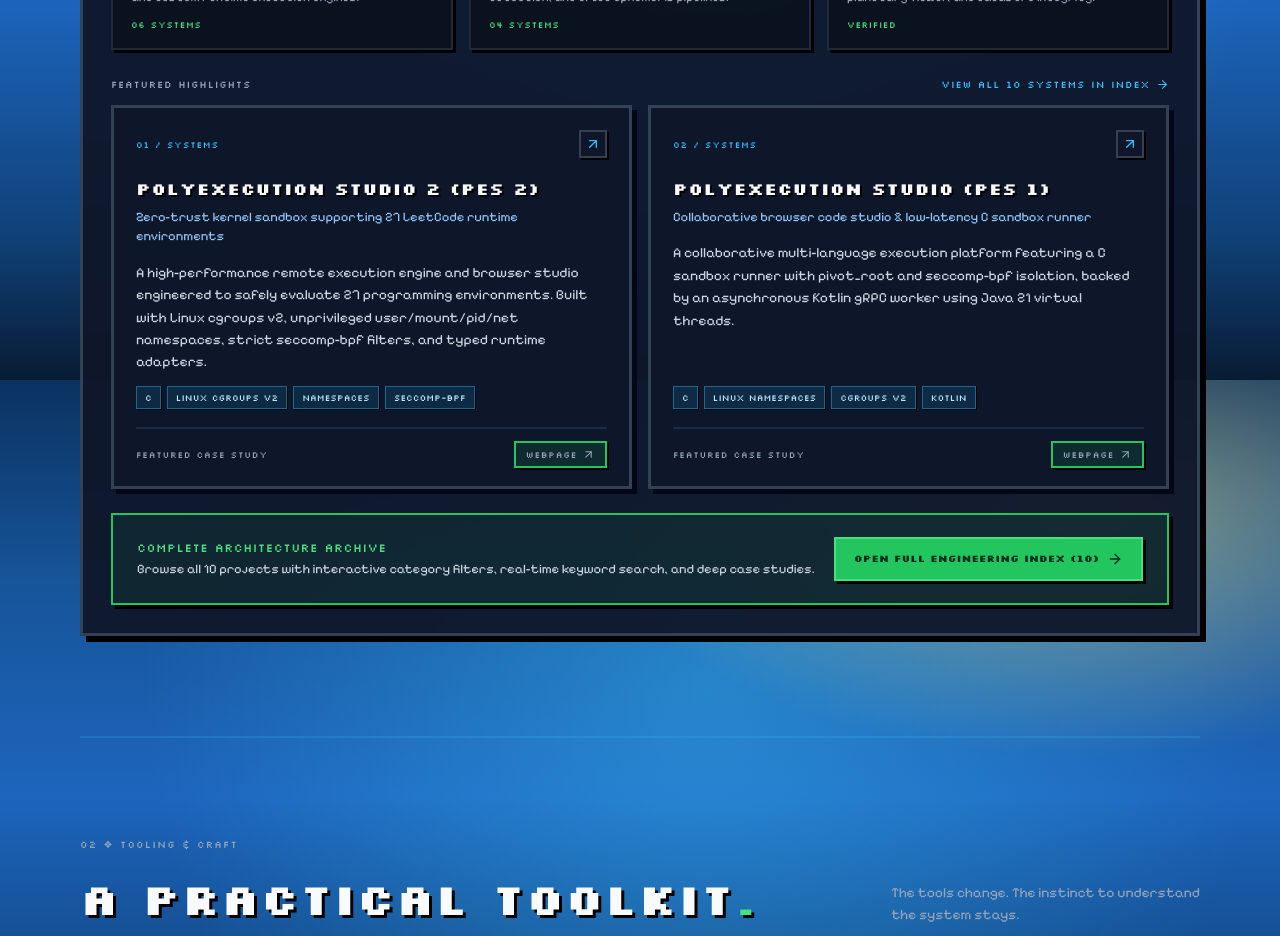
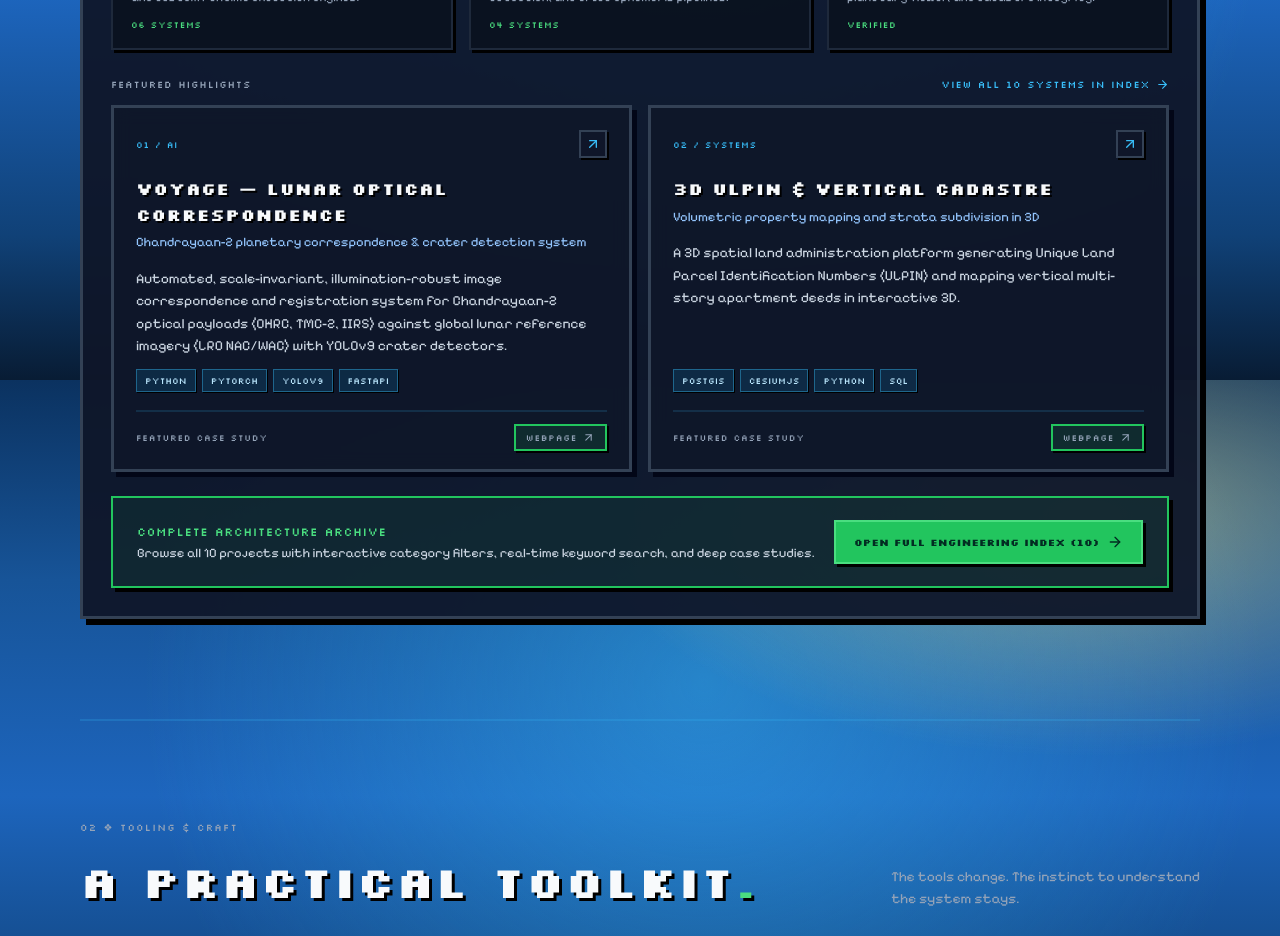
Before and after one commit to piyushshukla11/Resume, a Next.js app: page / in a window 1280 px wide. Shown: the part 1220-2156 px from the top of the page. Built offline with nearby package versions, Linux system fonts and the light colour scheme; no server answers.

Commit message:
feat(projects): feature Voyage and 3D ULPIN in homepage highlights; reword PES 2 to 27 programming environments

```diff
--- a/components/portfolio.tsx
+++ b/components/portfolio.tsx
@@ -45,6 +45,13 @@ export function Portfolio() {
   const leetcodeUsername = process.env.NEXT_PUBLIC_LEETCODE_USERNAME;
   const codechefUsername = process.env.NEXT_PUBLIC_CODECHEF_USERNAME;
   const projects = useMemo(() => [...featuredProjects, ...curated], [curated]);
+  const highlightProjects = useMemo(() => {
+    const highlightIds = ["voyage", "ulpin-cadastre"];
+    const list = highlightIds
+      .map((id) => projects.find((p) => p.id === id))
+      .filter(Boolean) as PortfolioProject[];
+    return list.length === 2 ? list : projects.slice(0, 2);
+  }, [projects]);
 
   useEffect(() => {
     let alive = true;
@@ -151,7 +158,7 @@ export function Portfolio() {
               </Link>
             </div>
             <div className="project-grid">
-              {featuredProjects.slice(0, 2).map((project, index) => (
+              {highlightProjects.map((project, index) => (
                 <Link key={project.id} href={`/projects/${project.id}`} className="project-card">
                   <span className="project-card-top">
                     <span className="project-count">{String(index + 1).padStart(2, "0")} / {project.category.toUpperCase()}</span>
--- a/lib/projects.ts
+++ b/lib/projects.ts
@@ -23,7 +23,7 @@ export const featuredProjects: PortfolioProject[] = [
   {
     id: "polyexecution-studio2",
     title: "PolyExecution Studio 2 (PES 2)",
-    subtitle: "Zero-trust kernel sandbox supporting 27 LeetCode runtime environments",
+    subtitle: "Zero-trust kernel sandbox supporting 27 programming environments",
     category: "systems",
     tags: ["C", "Linux cgroups v2", "Namespaces", "seccomp-bpf", "Python", "gRPC", "27 Runtimes"],
     summary: "A high-performance remote execution engine and browser studio engineered to safely evaluate 27 programming environments. Built with Linux cgroups v2, unprivileged user/mount/pid/net namespaces, strict seccomp-bpf filters, and typed runtime adapters.",
@@ -32,17 +32,17 @@ export const featuredProjects: PortfolioProject[] = [
       "Custom Linux native runner written in C leveraging clone(), unshare(CLONE_NEWPID | CLONE_NEWNET | CLONE_NEWNS), and pivot_root for sub-millisecond container creation.",
       "Strict resource bounding with setrlimit() for CPU time, file size, stack depth, and RLIMIT_NOFILE to prevent fork bombs and file descriptor leaks.",
       "Seccomp-BPF least-privilege filter profiles tailored per language, permitting sched_setaffinity(pid == 0) for runtimes like CoreCLR while default-denying socket() and elevated syscalls.",
-      "Control plane decoupled from the native worker via gRPC streams, handling lifecycle milestones from accepted, compiling, to running and result collection across 27 LeetCode environments.",
+      "Control plane decoupled from the native worker via gRPC streams, handling lifecycle milestones from accepted, compiling, to running and result collection across 27 programming environments.",
     ],
     challengesSolved: [
       "Eliminated container daemon latency, dropping process isolation startup from ~450ms (Docker) to <12ms native execution.",
-      "Engineered typed RuntimeAdapter abstractions for 27 LeetCode environments ranging from GCC/Clang and JVM to BEAM VM and disposable PostgreSQL.",
+      "Engineered typed RuntimeAdapter abstractions for 27 programming environments ranging from GCC/Clang and JVM to BEAM VM and disposable PostgreSQL.",
       "Prevented CoreCLR .NET 10 startup out-of-memory errors by tuning virtual memory limits and file size allowances for memfd JIT compilation buffers.",
       "Enforced zero cgroup leftovers through rigorous delegated cgroup v2 subtree cleanup on process completion.",
     ],
     metrics: [
       { label: "Worker Startup", value: "<12ms" },
-      { label: "Environments", value: "27 LeetCode Runtimes" },
+      { label: "Environments", value: "27 Programming Environments" },
       { label: "Syscall Filtering", value: "Seccomp BPF" },
       { label: "Sandbox Security", value: "Net/PID/Mnt Namespaces" },
     ],
@@ -67,7 +67,7 @@ int enter_sandbox_containment(const sandbox_config_t *cfg) {
     ],
     outcomes: [
       "Sub-millisecond process startup overhead compared to heavyweight OCI containers.",
-      "Safe multi-tenant untrusted execution runtime supporting 27 LeetCode programming languages for competitive platforms and coding education.",
+      "Safe multi-tenant untrusted execution runtime supporting 27 programming environments for competitive platforms and coding education.",
     ],
     githubUrl: "https://github.com/piyushshukla11/polyexecution-studio2",
     featured: true,
@@ -122,7 +122,7 @@ int setup_isolation_jail(const char *new_root) {
     ],
     outcomes: [
       "High-performance isolated execution pipeline capable of running concurrent untrusted C, Python, and Java programs.",
-      "Architectural foundation that paved the way for PES 2's expansion to 27 LeetCode runtime environments.",
+      "Architectural foundation that paved the way for PES 2's expansion to 27 programming environments.",
     ],
     githubUrl: "https://github.com/piyushshukla11/polyexecution-studio",
     featured: true,
```
Also changed, not shown: 1 other file (tests, documents, lock files or other folders).
